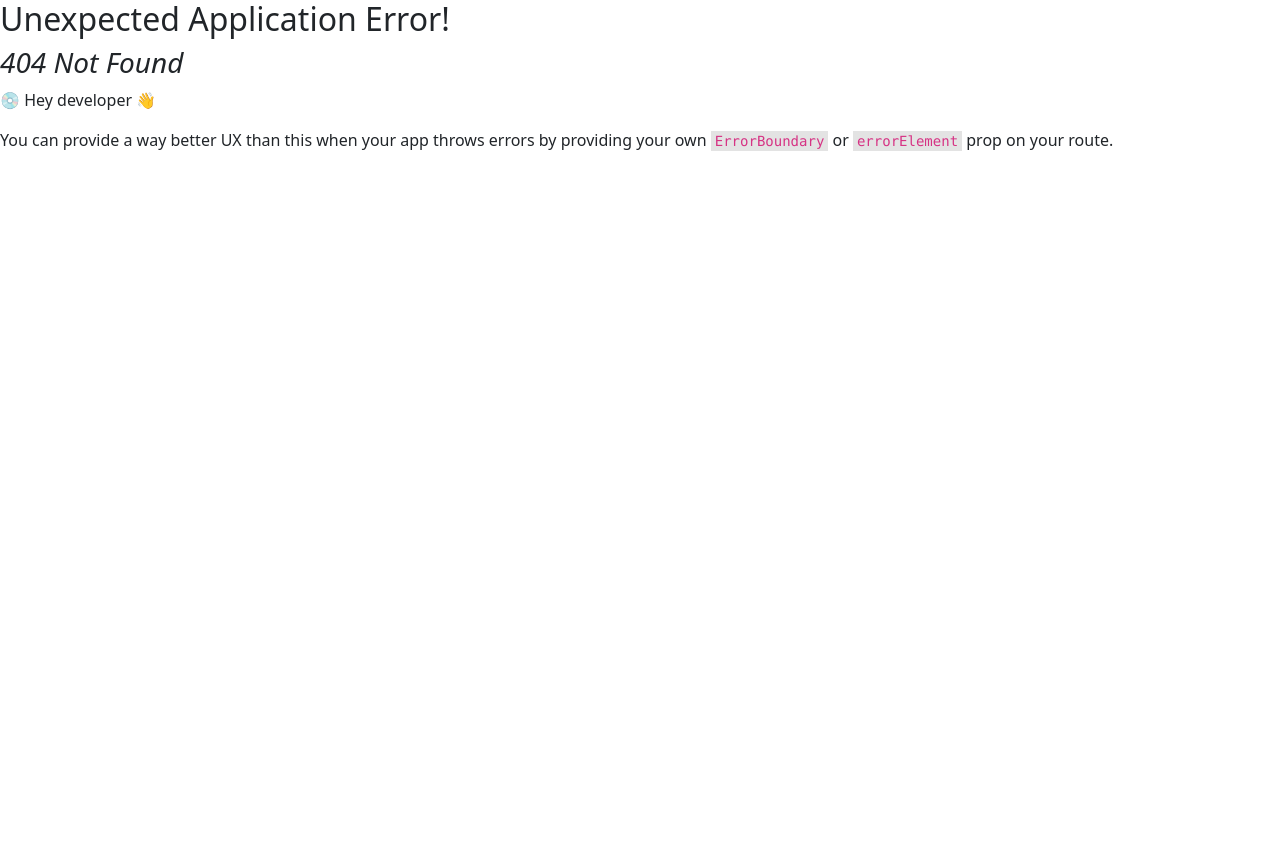
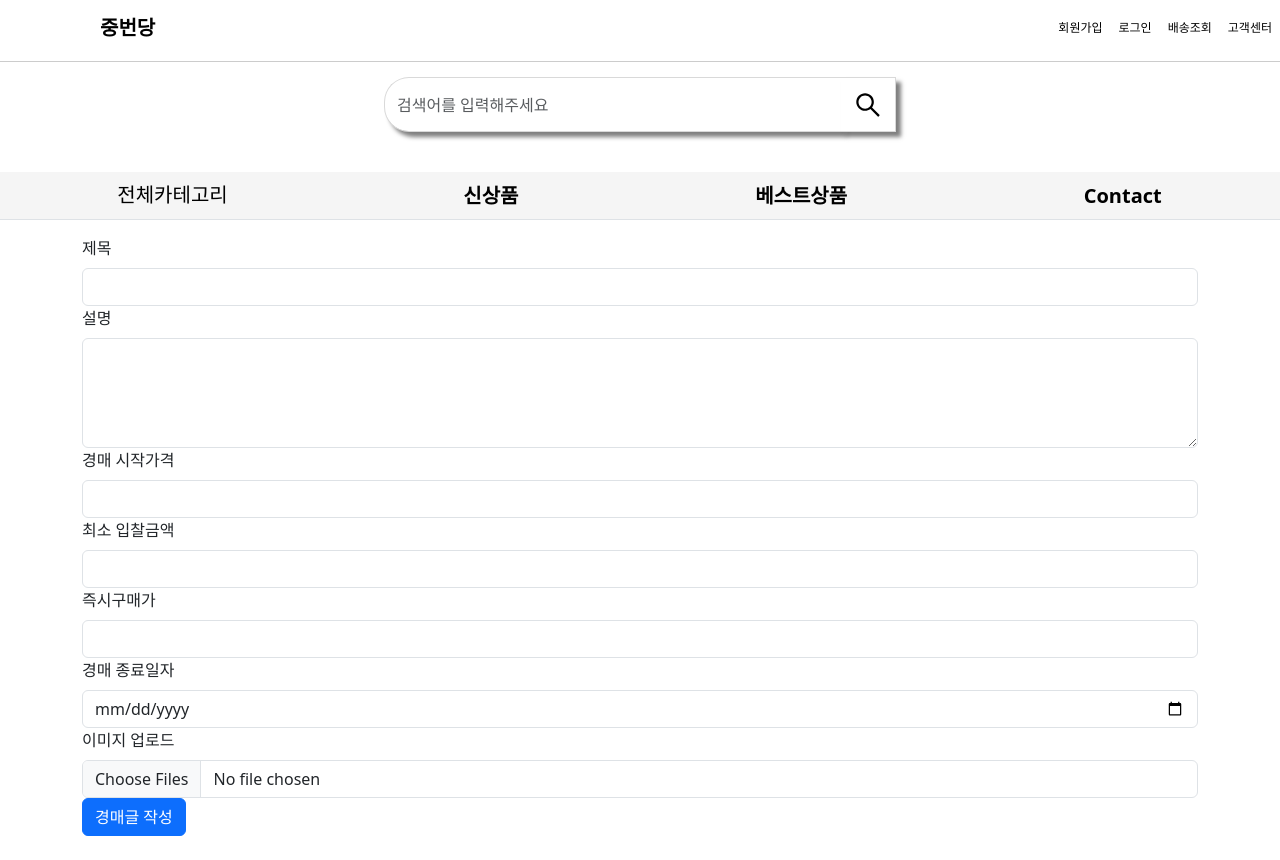
Before and after one commit to mireureu/team-front, a React (Create React App) app: page /Post in a window 1280 px wide. Before the commit this address had no page. Before the commit the page ends 800 px from the top, so only its background shows below. Built offline with nearby package versions, Linux system fonts and the light colour scheme.

Commit message:
1004-1
post css 작성

```diff
--- /dev/null
+++ b/src/pages/Post.js
@@ -0,0 +1,156 @@
+import React, { useState } from "react";
+import {
+  Container,
+  Form,
+  Button,
+  Row,
+  Col,
+  FormGroup,
+  FormLabel,
+} from "react-bootstrap";
+
+const Post = () => {
+  const [title, setTitle] = useState("");
+  const [description, setDescription] = useState("");
+  const [startPrice, setStartPrice] = useState("");
+  const [minimumBid, setMinimumBid] = useState("");
+  const [buyNowPrice, setBuyNowPrice] = useState("");
+  const [endDate, setEndDate] = useState("");
+  const [images, setImages] = useState([]); // 이미지 배열 추가
+  const [imagePreviews, setImagePreviews] = useState([]); // 이미지 미리보기 배열 추가
+
+  const handleSubmit = () => {
+    // 경매글 작성 로직을 구현할 수 있습니다.
+    // 제목(title), 설명(description), 경매 시작가격(startPrice),
+    // 최소 입찰금액(minimumBid), 즉시구매가(buyNowPrice),
+    // 경매 종료일자(endDate), 이미지(images) 등의 정보를 이용하여 경매글을 작성하고,
+    // 서버로 요청을 보낼 수 있습니다.
+  };
+
+  const handleImageChange = (e) => {
+    const selectedImage = e.target.files[0];
+
+    // 이미지 배열에 추가
+    setImages((prevImages) => [...prevImages, selectedImage]);
+
+    // 이미지 파일을 미리보기로 보여주기
+    if (selectedImage) {
+      const reader = new FileReader();
+      reader.onload = (event) => {
+        // 이미지 미리보기 배열에 추가
+        setImagePreviews((prevPreviews) => [
+          ...prevPreviews,
+          event.target.result,
+        ]);
+      };
+      reader.readAsDataURL(selectedImage);
+    }
+  };
+
+  const removeImage = (index) => {
+    // 이미지와 미리보기 배열에서 해당 이미지를 제거
+    setImages((prevImages) => prevImages.filter((_, i) => i !== index));
+    setImagePreviews((prevPreviews) =>
+      prevPreviews.filter((_, i) => i !== index)
+    );
+  };
+
+  return (
+    <Container>
+      <Row className="mb-4">
+        <Col xs={12}>
+          <Form>
+            <FormGroup>
+              <FormLabel>제목</FormLabel>
+              <Form.Control
+                type="text"
+                value={title}
+                onChange={(e) => setTitle(e.target.value)}
+              />
+            </FormGroup>
+
+            <FormGroup>
+              <FormLabel>설명</FormLabel>
+              <Form.Control
+                as="textarea"
+                rows={4}
+                value={description}
+                onChange={(e) => setDescription(e.target.value)}
+              />
+            </FormGroup>
+
+            <FormGroup>
+              <FormLabel>경매 시작가격</FormLabel>
+              <Form.Control
+                type="number"
+                value={startPrice}
+                onChange={(e) => setStartPrice(e.target.value)}
+              />
+            </FormGroup>
+
+            <FormGroup>
+              <FormLabel>최소 입찰금액</FormLabel>
+              <Form.Control
+                type="number"
+                value={minimumBid}
+                onChange={(e) => setMinimumBid(e.target.value)}
+              />
+            </FormGroup>
+
+            <FormGroup>
+              <FormLabel>즉시구매가</FormLabel>
+              <Form.Control
+                type="number"
+                value={buyNowPrice}
+                onChange={(e) => setBuyNowPrice(e.target.value)}
+              />
+            </FormGroup>
+
+            <FormGroup>
+              <FormLabel>경매 종료일자</FormLabel>
+              <Form.Control
+                type="date"
+                value={endDate}
+                onChange={(e) => setEndDate(e.target.value)}
+              />
+            </FormGroup>
+
+            <FormGroup>
+              <FormLabel>이미지 업로드</FormLabel>
+              <Form.Control
+                type="file"
+                accept="image/*"
+                onChange={handleImageChange}
+                multiple // 여러 개의 이미지를 선택할 수 있도록 설정
+              />
+              {imagePreviews.length > 0 &&
+                imagePreviews.map((preview, index) => (
+                  <div key={index} className="mt-2">
+                    <img
+                      src={preview}
+                      alt={`이미지 미리보기 ${index + 1}`}
+                      style={{ maxWidth: "100%", maxHeight: "200px" }}
+                    />
+                    <Button
+                      variant="danger"
+                      size="sm"
+                      className="mt-1"
+                      onClick={() => removeImage(index)}
+                    >
+                      삭제
+                    </Button>
+                  </div>
+                ))}
+            </FormGroup>
+
+            <Button type="submit" onClick={handleSubmit}>
+              경매글 작성
+            </Button>
+          </Form>
+        </Col>
+      </Row>
+    </Container>
+  );
+};
+
+export default Post;
--- a/src/router.js
+++ b/src/router.js
@@ -6,6 +6,7 @@ import Home from "./Home";
 import Auctionpost from "./pages/Auctionpost";
 import QnAboard from "./pages/QnAboard";
 import AskPage from "./pages/Askpage";
+import Post from "./pages/Post";
 
 const router = createBrowserRouter([
   {
@@ -32,6 +33,10 @@ const router = createBrowserRouter([
         path: "AskPage",
         element: <AskPage />,
       },
+      {
+        path: "Post",
+        element: <Post />,
+      },
     ],
   },
   {
```
